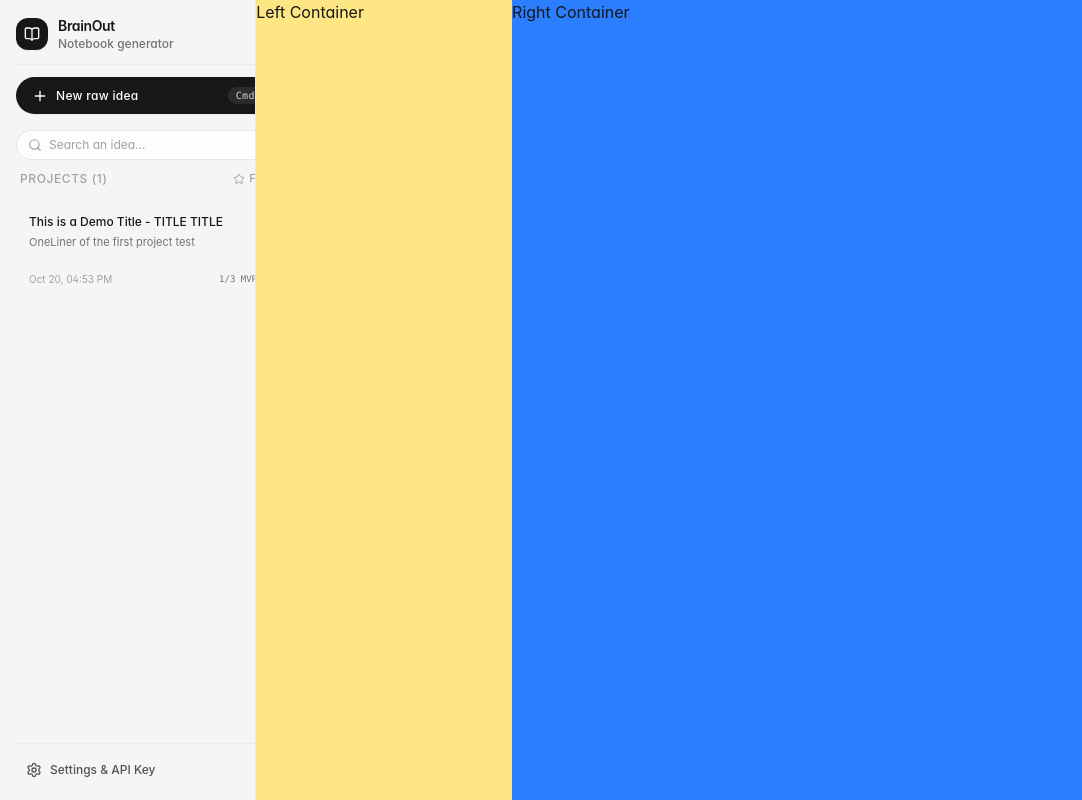
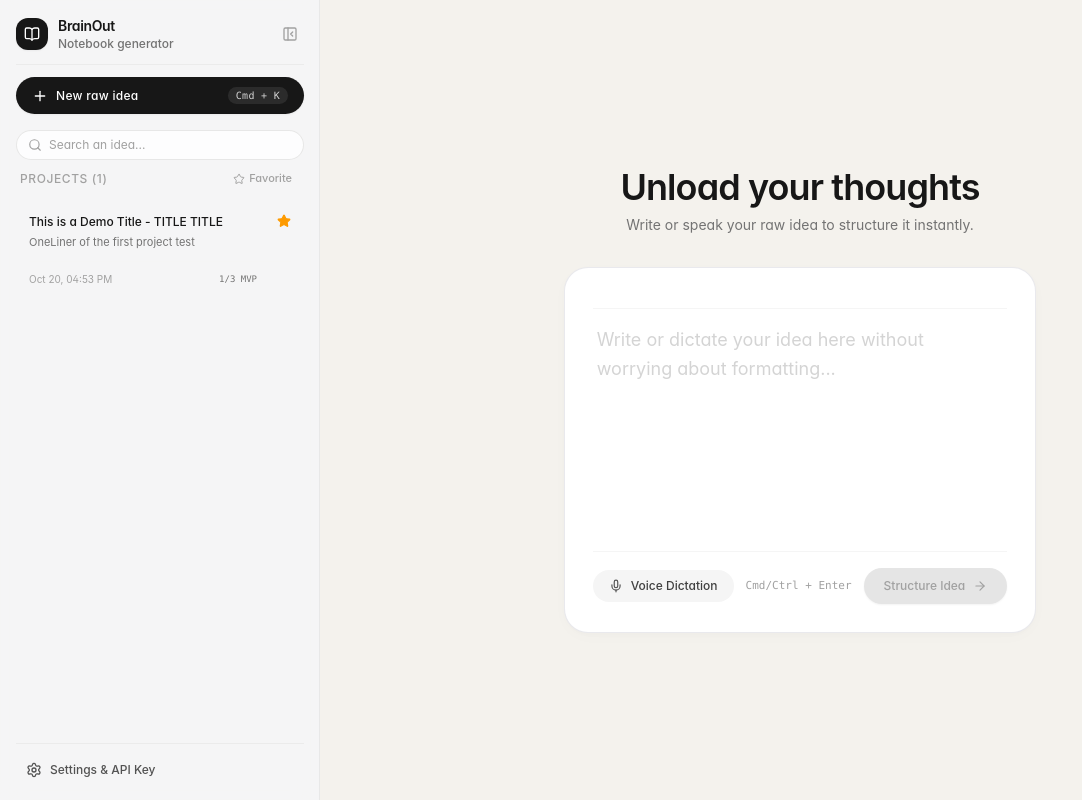
Before and after one commit to Gab1-Flt/Idea-To-Notebook, a React (Vite) app: page / in a window 1280 px wide. Shown: the whole page, without its empty margins (0-1082 px from the left). Built offline with nearby package versions, Linux system fonts and the light colour scheme.

Commit message:
feat: correct speech recognition lofic + add UI BrainDumpZone

```diff
--- a/src/App.tsx
+++ b/src/App.tsx
@@ -3,6 +3,7 @@ import './App.css'
 import { Sidebar } from './components/Sidebar';
 import './index.css'
 import { INITIAL_PROJECTS } from './data/mockProjects';
+import { BrainDumpZone } from './components/BrainDumpZone';
 
 export const App: React.FC = () => {
 
@@ -11,8 +12,7 @@ export const App: React.FC = () => {
   return (
     <div className='min-h-screen flex'>
       <Sidebar projectList={INITIAL_PROJECTS} isOpen={isSidebarOpen} activeProjectId={null} onSelectProject={()=>{}} onDeleteProjecte={()=>{}} onNewProject={()=>{}} onOpenSettings={()=>{}} onToggleFavorite={()=>{}} onToggleOpen={() => setIsSidebarOpen(!isSidebarOpen)}/>
-      <div className='w-1/4 bg-amber-200'>Left Container</div>
-      <div className='w-3/4 bg-blue-500'>Right Container</div>
+      <BrainDumpZone onSubmitIdea={async (rawInput) => { await null; }} isLoading={false} loadingProgressBar='' />
     </div>
   )
 };
--- a/src/components/BrainDumpZone.tsx
+++ b/src/components/BrainDumpZone.tsx
@@ -1,4 +1,7 @@
 import { useEffect, useRef, useState } from "react";
+import { motion } from 'framer-motion';
+import { ArrowRight, BrainCircuit, Mic, MicOff } from "lucide-react";
+import { pre } from "framer-motion/client";
 
 
 interface BrainDumpZoneProps {
@@ -13,9 +16,11 @@ export const BrainDumpZone: React.FC<BrainDumpZoneProps> = ({
     loadingProgressBar
 }) => {
     const [rawInput, setRawInput] = useState('');
+    const [interimTranscript, setInterimTranscript] = useState('');
     const [isListening, setIsListening] = useState<boolean>(false);
     const textareaRef = useRef<HTMLTextAreaElement>(null);
     const recognitionRef = useRef<any>(null);
+    const interimRef = useRef('');
 
     useEffect(() => {
         if (textareaRef.current){
@@ -35,24 +40,44 @@ export const BrainDumpZone: React.FC<BrainDumpZoneProps> = ({
             recognition.interimResults = true;
 
             recognition.onresult = (event: any) => {
-                let currentTypescript = '';
-                for (let i = event.resultIndex; i < event.results.length; i++){
-                    currentTypescript += event.results[i][0].transcript;
+                let interim = '';
+                let final = '';
+
+                for (let i = event.resultIndex; i < event.results.length; ++i) {
+                    if (event.results[i].isFinal) {
+                        final += event.results[i][0].transcript;
+                    } else {
+                        interim += event.results[i][0].transcript;
+                    }
                 }
 
-                setRawInput((prev) =>{
-                    if(prev && !prev.includes(' ') && !prev.includes('\n')){
-                        return prev + ' ' + currentTypescript;
-                    }
-                    return prev + currentTypescript;
-                })
+                if (final) {
+                    setRawInput((prev) =>{
+                        const needsSpace = prev && !prev.endsWith(' ') && !prev.endsWith('\n');
+                        return prev + (needsSpace ? ' ' : '') + final;
+                    });
+                }
+
+                setInterimTranscript(interim);
+                interimRef.current = interim;
             }
 
             recognition.onerror = () => {
+                console.warn("Speech Recognition Error");
                 setIsListening(false);
+                setInterimTranscript('');
+                interimRef.current = '';
             }
 
             recognition.onend = () => {
+                if(interimRef.current){
+                    setRawInput((prev) => {
+                        const needsSpace = prev && !prev.endsWith(' ') && !prev.endsWith('\n');
+                        return prev + (needsSpace ? ' ' : '') + interimRef.current;
+                    })
+                    interimRef.current = '';
+                }
+                setInterimTranscript('');
                 setIsListening(false);
             }
             recognitionRef.current = recognition;
@@ -75,9 +100,19 @@ export const BrainDumpZone: React.FC<BrainDumpZoneProps> = ({
             if(recognitionRef.current){
                 recognitionRef.current.stop();
             }
+            if(interimRef.current) {
+                setRawInput((prev) => {
+                    const needsSpace = prev && !prev.endsWith(' ') && !prev.endsWith('\n');
+                    return prev + (needsSpace ? ' ' : '') + interimRef.current;
+                });
+                interimRef.current = '';
+                setInterimTranscript('');
+            }
             setIsListening(false);
         } else {
             try {
+                setInterimTranscript('');
+                interimRef.current = '';
                 recognitionRef.current?.start();
                 setIsListening(true);
             } catch (e) {
@@ -94,17 +129,139 @@ export const BrainDumpZone: React.FC<BrainDumpZoneProps> = ({
     };
 
     const handleSubmit = () => {
-        if(!rawInput.trim() || isLoading) return;
+        const fullText = isListening && interimTranscript
+        ? `${rawInput}${rawInput && !rawInput.endsWith(' ') && !rawInput.endsWith('\n') ? ' ' : ''}${interimTranscript}`
+        : rawInput;
+        if(!fullText.trim() || isLoading) return;
         if(isListening && recognitionRef.current) {
             recognitionRef.current.stop();
             setIsListening(false);
+            setInterimTranscript('');
+            interimRef.current = '';
         }
-        onSubmitIdea(rawInput);
+        onSubmitIdea(fullText);
     }
 
+    const displayValue = isListening && interimTranscript
+    ? `${rawInput}${rawInput && !rawInput.endsWith(' ') && !rawInput.endsWith('\n') ? ' ' : ''}${interimTranscript}`
+    : rawInput;
+
     return (
-        <div>
+        <div className="flex-1 flex flex-col p-4 items-center justify-center md:p-8 max-w-5xl mx-auto w-full min-h-[calc(100vh-4rem)]">
 
+            {/*Header*/}
+            <div className="flex flex-col items-center mb-8 space-y-2 animate-fade-in">
+                <h2 className="font-semibold text-3xl md:text-4xl tracking-tight text-neutral-900 font-sans">Unload your thoughts</h2>
+                <p className="text-neutral-500 text-sm max-w-md mx-auto font-normal">Write or speak your raw idea to structure it instantly.</p>
+            </div>
+
+            {/*Main Container*/}
+            <div className={`paper-card rounded-3xl p-5 md:p-7 transition-all duration-200
+            ${isListening ? 'ring-2 ring-neutral-900 border-neutral-400 bg-white' : 'focus-within:border-neutral-400'
+            }`}>
+                {/*Top Bar*/}
+                <div className="flex flex-rox justify-between items-center pb-3 mb-3 border-b border-neutral-100 text-xs text-neutral-400">
+                    <span></span>
+
+                    {isListening ? (
+                        <div className="flex items-center gap-2 px-3 py-1 rounded-full bg-rose-50 border border-rose-200 text-rose-700 text-xs font-medium animate-pulse">
+                            <div className="flex items-end gap-0.5 h-3">
+                                <span className="w-0.5 bg-rose-600 rounded-full animate-voice-1"></span>
+                                <span className="w-0.5 bg-rose-600 rounded-full animate-voice-2"></span>
+                                <span className="w-0.5 bg-rose-600 rounded-full animate-voice-3"></span>
+                            </div>
+                            <span>Listening...</span>
+                        </div>) : (
+                            <span className="font-mono text-[11px] text-neutral-400">
+                                {rawInput.length > 0 ? `${rawInput.length} chars.` : ''}
+                            </span>
+                        )}
+                </div>
+
+                {/* Text Area */}
+                <textarea
+                    ref={textareaRef}
+                    value={displayValue}
+                    onChange={(e) => {
+                        setRawInput(e.target.value);
+                        setInterimTranscript('');
+                        interimRef.current = '';
+                    }}
+                    onKeyDown={handleKeyDown}
+                    disabled={isLoading}
+                    placeholder="Write or dictate your idea here without worrying about formatting..."
+                    className="w-full h-48 md:h-56 bg-transparent text-neutral-900 placeholder:text-neutral-300 text-base md:text-lg font-sans leading-relaxed resize-none focus:outline-none border-none p-1"
+                />
+
+                {/*Bottom Bar*/}
+                <div className="flex flex-col sm:flex-row items-stretch sm:items-center justify-between gap-3 pt-4 border-t border-neutral-100">
+                    <motion.button
+                    type="button"
+                    whileHover={{ scale: 1.03 }}
+                    whileTap={{ scale: 0.94 }}
+                    transition={{ type: "spring", stiffness: 400, damping: 25 }}
+                    onClick={toggleListening}
+                    disabled={isLoading}
+                    className={`flex items-center justify-center gap-2 px-4 py-2 rounded-full text-xs font-medium transition-colors focus-ring cursor-pointer ${isListening
+                        ? 'bg-rose-600 text-white animate-pulse'
+                        : 'bg-neutral-100 text-neutral-700 hover:bg-neutral-200/80'
+                        }`}
+                    >
+                        {isListening ? (
+                            <>
+                                <MicOff className="w-3.5 h-3.5" />
+                                <span>Stop</span>
+                            </>
+                        ) : (
+                            <>
+                                <Mic className="w-3.5 h-3.5 text-neutral-600" />
+                                <span>Voice Dictation</span>
+                            </>
+                        )}
+                    </motion.button>
+
+                    <div className="flex items-center justify-end gap-3">
+                        <span className="hidden sm:inline-flex items-center gap-1 text-[11px] text-neutral-400 font-mono">
+                            Cmd/Ctrl + Enter
+                        </span>
+
+                        <motion.button
+                            type="button"
+                            whileHover={{ scale: 1.03 }}
+                            whileTap={{ scale: 0.94 }}
+                            transition={{ type: "spring", stiffness: 400, damping: 25 }}
+                            onClick={handleSubmit}
+                            disabled={!rawInput.trim() || isLoading}
+                            className="flex items-center justify-center gap-2 px-5 py-2.5 rounded-full bg-neutral-900 text-white font-medium text-xs hover:bg-neutral-800 disabled:bg-neutral-200 disabled:text-neutral-400 disabled:cursor-not-allowed transition-colors shadow-xs focus-ring cursor-pointer"
+                        >
+                            <span>Structure Idea</span>
+                            <ArrowRight className="w-3.5 h-3.5" />
+                        </motion.button>
+                    </div>
+                </div>
+            </div>
+
+            {/*Loader*/}
+            {isLoading && (
+                <div className="fixed inset-0 bg-neutral-900/30 backdrop-blur-xs z-50 flex items-center justify-center p-4">
+                    <div className="bg-white rounded-3xl p-8 max-w-sm w-full border border-neutral-200 text-center space-y-4 animate-slide-up">
+                        <div className="relative w-12 h-12 mx-auto flex items-center justify-center">
+                            <div className="absolute inset-0 rounded-full border-2 border-neutral-100"></div>
+                            <div className="absolute inset-0 rounded-full border-2 border-neutral-900 border-t-transparent animate-spin"></div>
+                            <BrainCircuit className="w-5 h-5 text-neutral-900" />
+                        </div>
+
+                        <div className="space-y-1">
+                            <h3 className="text-sm font-semibold text-neutral-900">
+                                Incubation in progress...
+                            </h3>
+                            <p className="text-xs text-neutral-400">
+                                {loadingProgressBar || "Structuring information..."}
+                            </p>
+                        </div>
+                    </div>
+                </div>
+            )}
         </div>
-    )
-}
+    );
+};
--- a/src/components/Sidebar.tsx
+++ b/src/components/Sidebar.tsx
@@ -63,7 +63,7 @@ export const Sidebar: React.FC<SidebarProps> = ({
             )}
 
             <aside className={`fixed md:static inset-y-0 left-0 z-40 flex flex-col bg-[#f5f5f7]/90 backdrop-blur-md border-r border-neutral-200/80 transition-all duration-350 ease-in-out ${
-            isOpen ? 'w-80 translate-x-0 overflow-hidden' : 'w-0 -translate-x-full md:w-0 md:translate-x-0 overflow-hidden'
+            isOpen ? 'w-80 translate-x-0 overflow-hidden' : 'w-0 -translate-x-full border-r-0 md:border-r-0 md:w-0 md:translate-x-0 overflow-hidden'
             }`}
             >
                 {isOpen && (
```
